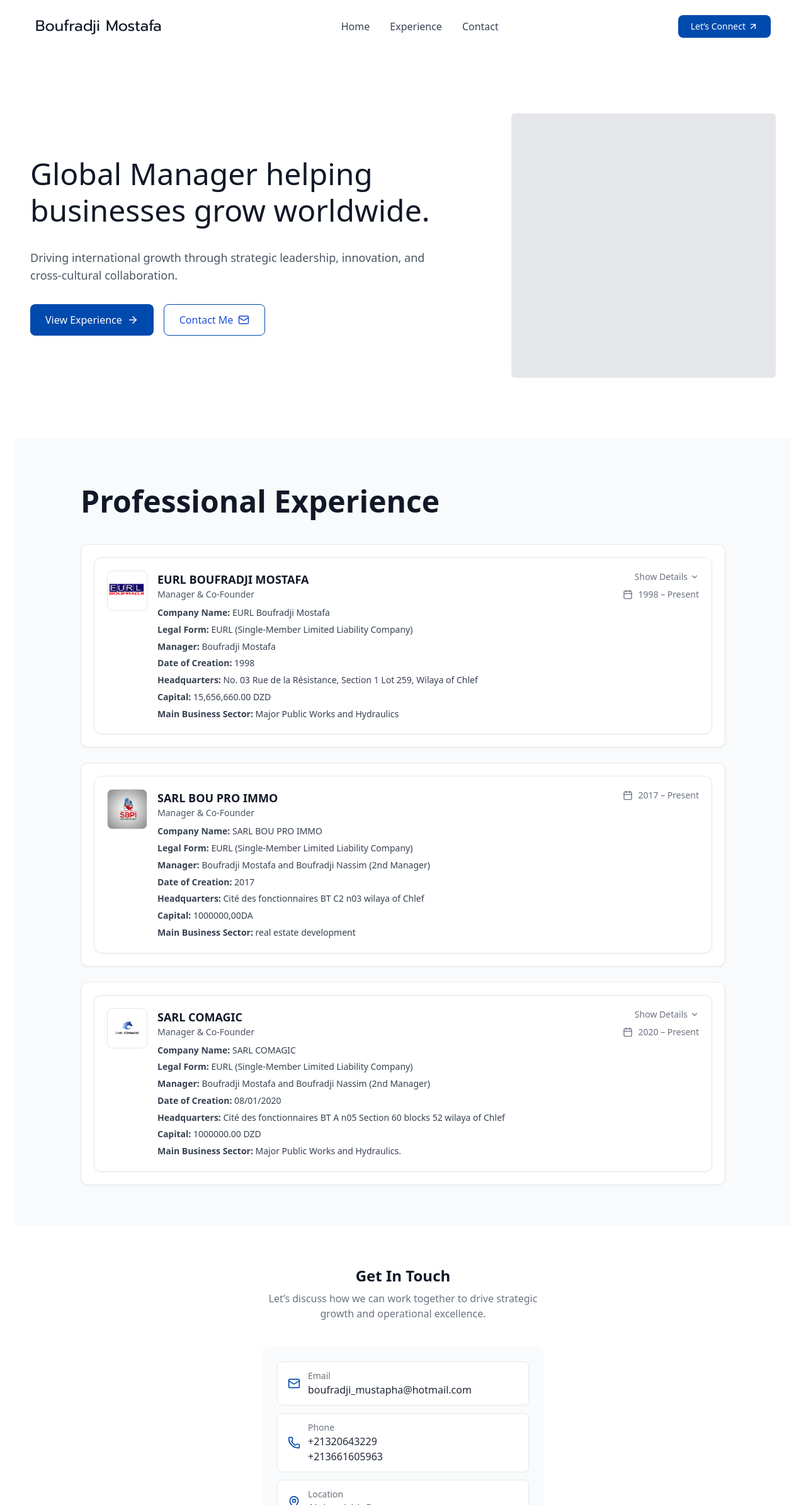
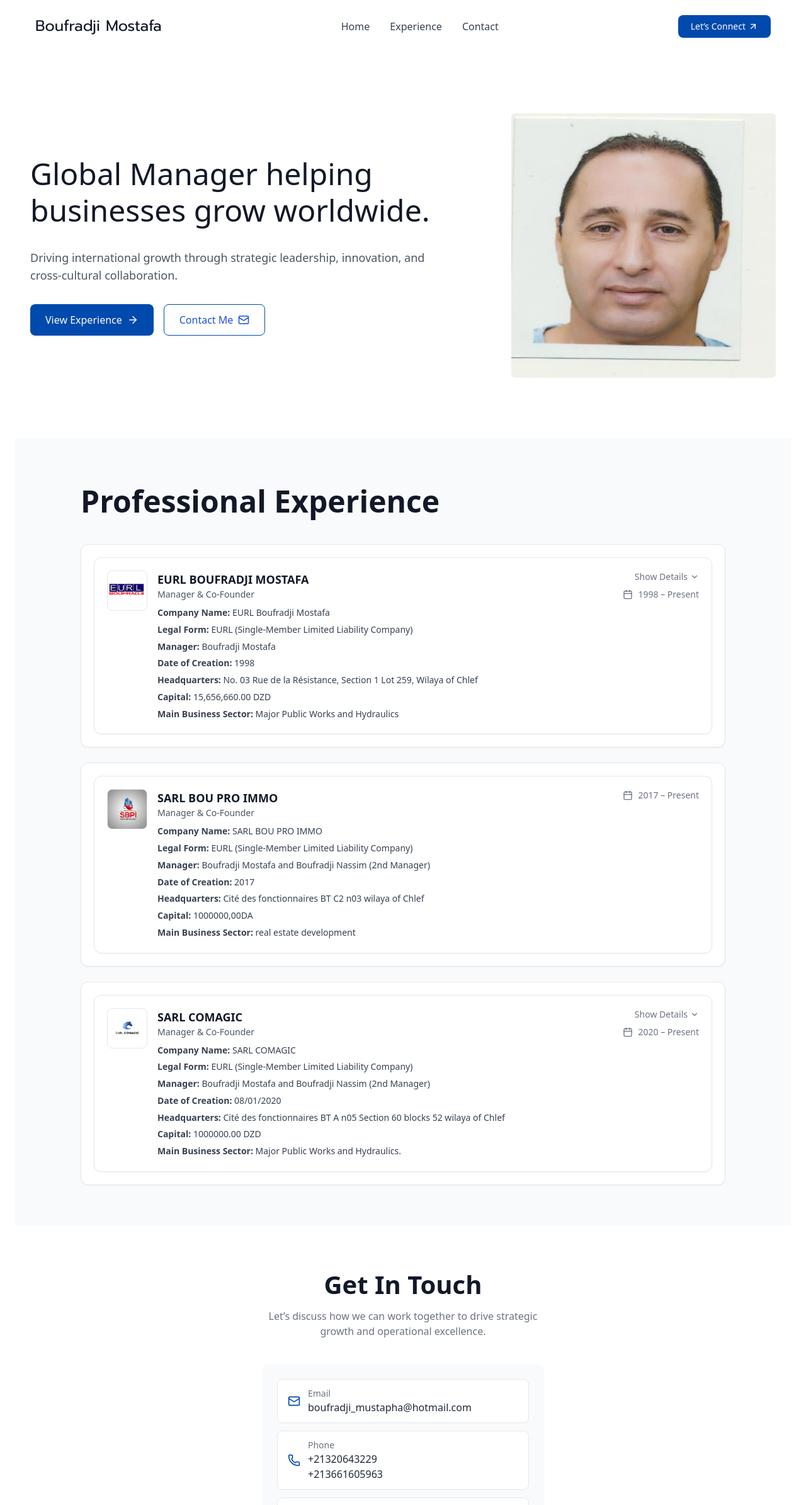
Before and after one commit to Mehenni-B/bf-cv, a React (Create React App) app: page / in a window 1280 px wide. Shown: the top 2390 px of the page at 63% size. Built offline with nearby package versions, Linux system fonts and the light colour scheme; the HTML template or start-up script is replaced by a standard one.

Commit message:
ajout d'image

```diff
--- a/src/components/contact.jsx
+++ b/src/components/contact.jsx
@@ -6,7 +6,7 @@ const contact = () => {
     <div>
       <section className="flex flex-col items-center justify-center py-16 px-4 bg-white">
       {/* Title */}
-      <h2 className="text-2xl font-semibold text-gray-900 mb-2">Get In Touch</h2>
+      <h2 className="text-[40px] font-semibold text-gray-900 mb-2">Get In Touch</h2>
       <p className="text-gray-500 text-center max-w-md mb-10">
         Let’s discuss how we can work together to drive strategic growth and operational excellence.
       </p>
--- a/src/components/hero.jsx
+++ b/src/components/hero.jsx
@@ -39,7 +39,8 @@ const hero = () => {
       </div>
 
       {/* Image Placeholder */}
-      <div className="mt-12 md:mt-0 md:w-[420px] h-[420px] bg-gray-200 rounded-md"></div>
+
+        <img className="mt-12 md:mt-0 md:w-[420px] h-[420px] rounded-md"  src="/image/WhatsApp Image 2025-10-07 à 19.08.33_5fb796a0.jpg" alt="" />
     </section>
     </div>
   )
```
Also changed, not shown: public/image/WhatsApp Image 2025-10-07 à 19.08.33_5fb796a0.jpg (added).
